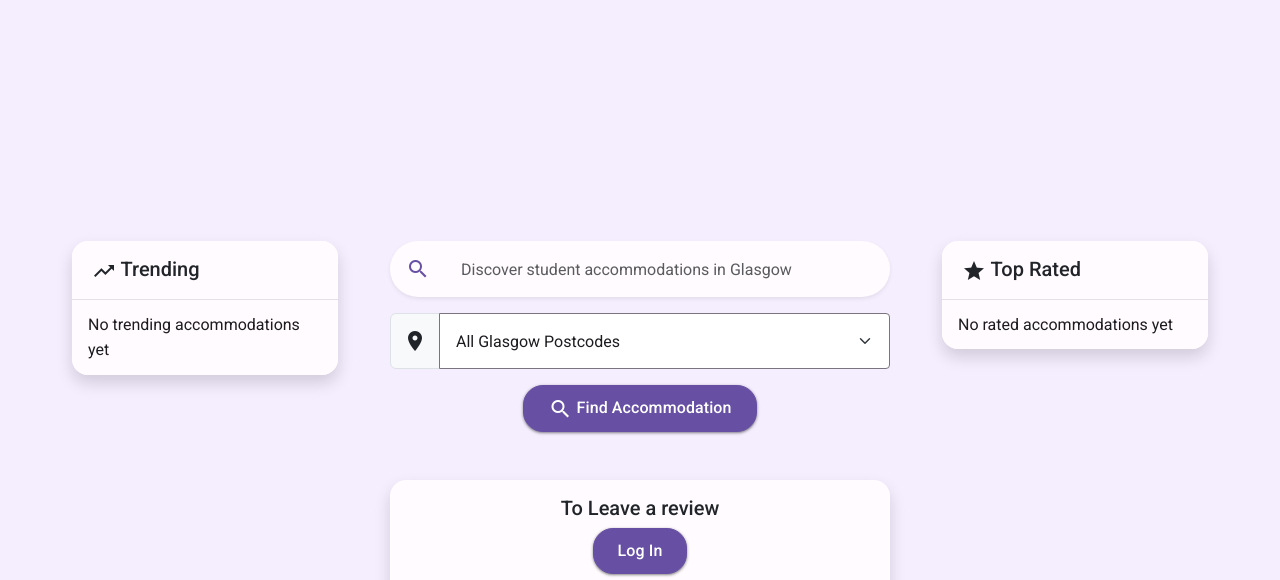
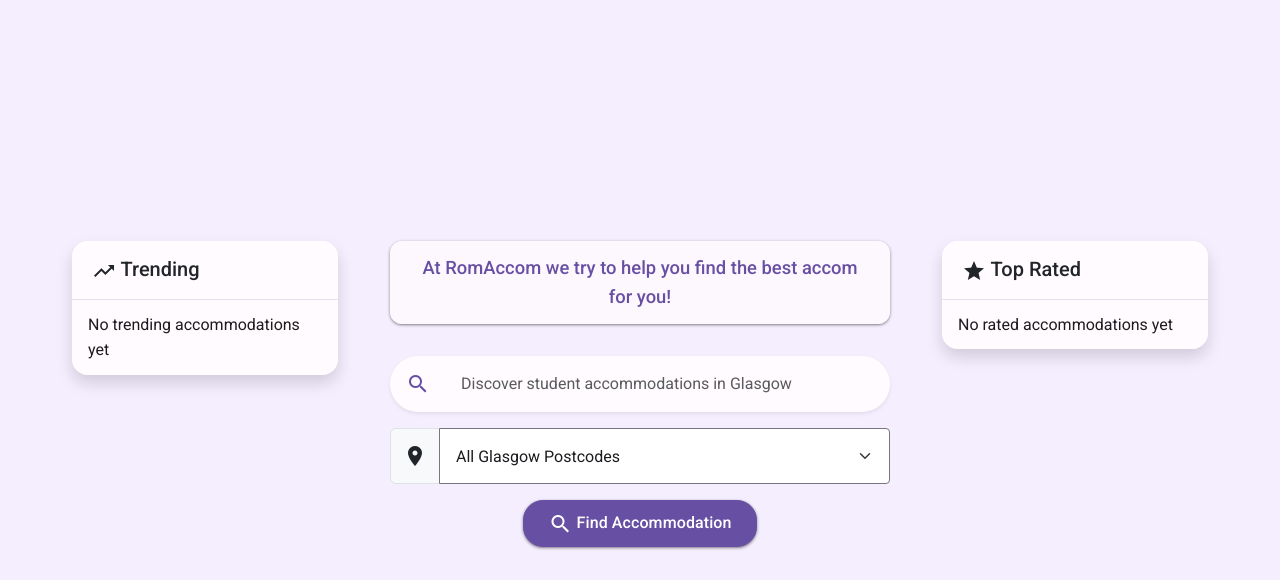
Before and after one commit to JoaoManuel2005/Team2E, a Django app: template romaccom/templates/romaccom/home.html in a window 1280 px wide. Shown: the part 923-1503 px from the top of the page. Run offline with Django 3.2, Linux system fonts and the light colour scheme; the template is opened without the code that fills it, so the values that code supplies are empty.

Commit message:
added some intro text above the search bar

```diff
--- a/romaccom/static/css/home.css
+++ b/romaccom/static/css/home.css
@@ -388,3 +388,23 @@ select.form-select:focus {
         transform: translateY(-10px) translateX(-50%);
     }
 }
+
+/* Search intro text */
+.search-intro {
+    color: var(--md-primary);
+    font-size: 1.15rem;
+    font-weight: 500;
+    margin-bottom: 16px;
+    background-color: rgba(255, 251, 254, 0.85);
+    padding: 12px 20px;
+    border-radius: 12px;
+    box-shadow: var(--md-elevation-1);
+    display: inline-block;
+}
+
+@media (max-width: 576px) {
+    .search-intro {
+        font-size: 1rem;
+        padding: 10px 15px;
+    }
+}
--- a/romaccom/templates/romaccom/home.html
+++ b/romaccom/templates/romaccom/home.html
@@ -73,6 +73,11 @@
             <!-- Center column - Search Bar -->
             <div class="col-lg-6 mb-4">
                 <div class="mb-5">
+                    <!-- Add text above search bar -->
+                    <div class="text-center mb-3">
+                        <p class="search-intro">At RomAccom we try to help you find the best accom for you!</p>
+                    </div>
+
                     <form method="GET" action="{% url 'search_results' %}" class="search-form" id="search-form">
                         <div class="mb-3 position-relative">
                             <div class="input-group input-group-lg custom-search shadow-sm">
```
